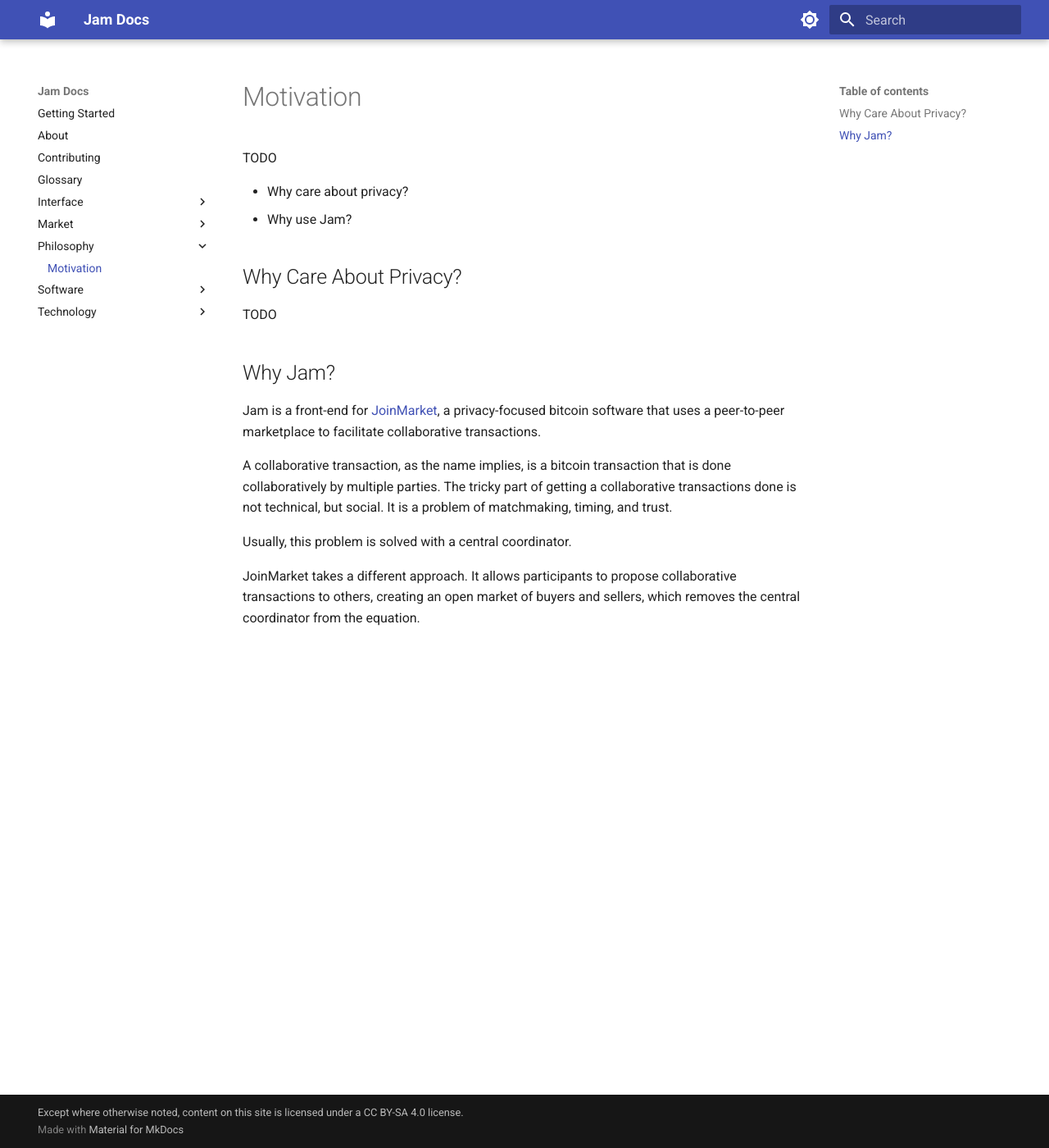
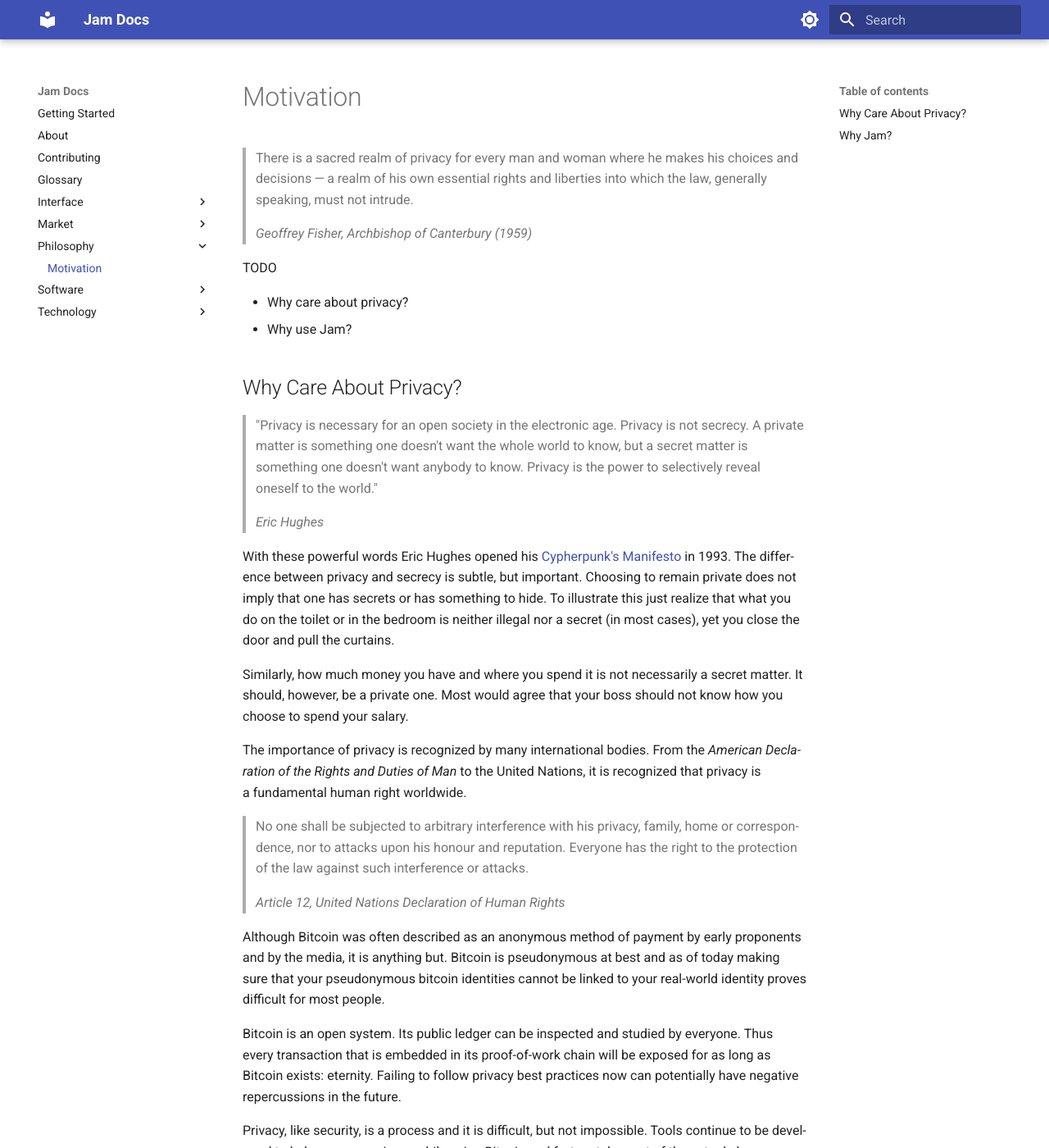
Before and after one commit to joinmarket-webui/jamdocs, an MkDocs documentation site: the page built from docs/philosophy/motivation.md, in a window 1280 px wide and 1400 px high. Shown: the whole window at 82% size. Built offline with MkDocs 1.6.1 and Material for MkDocs 9.7.7, drawn with Linux system fonts in a browser that asks for light colours; some of the changed text lies outside the part shown.

Commit message:
docs: add motivation and privacy best practices

```diff
--- a/docs/philosophy/motivation.md
+++ b/docs/philosophy/motivation.md
@@ -1,4 +1,10 @@
 # Motivation
+
+> There is a sacred realm of privacy for every man and woman where he makes his
+> choices and decisions — a realm of his own essen­tial rights and liber­ties into
+> which the law, gener­ally speaking, must not intrude.
+>
+> <cite>Geoffrey Fisher, Archbishop of Canter­bury (1959)</cite>
 
 TODO
 
@@ -7,7 +13,56 @@
 
 ## Why Care About Privacy?
 
-TODO
+> "Privacy is neces­sary for an open society in the electronic age.
+> Privacy is not secrecy. A private matter is something one doesn't want
+> the whole world to know, but a secret matter is something one doesn't
+> want anybody to know. Privacy is the power to selec­tively reveal
+> oneself to the world."
+>
+> <cite>Eric Hughes</cite>
+
+With these powerful words Eric Hughes opened his [Cypher­punk's
+Manifesto](https://nakamotoinstitute.org/static/docs/cypherpunk-manifesto.txt)
+in 1993. The differ­ence between privacy and secrecy is subtle, but
+impor­tant. Choosing to remain private does not imply that one has
+secrets or has something to hide. To illus­trate this just realize that
+what you do on the toilet or in the bedroom is neither illegal nor
+a secret (in most cases), yet you close the door and pull the curtains.
+
+Similarly, how much money you have and where you spend it is not
+neces­sarily a secret matter. It should, however, be a private one. Most
+would agree that your boss should not know how you choose to spend your
+salary.
+
+The impor­tance of privacy is recog­nized by many inter­na­tional
+bodies. From the *American Decla­ra­tion of the Rights and Duties of
+Man* to the United Nations, it is recog­nized that privacy is
+a funda­mental human right worldwide.
+
+> No one shall be subjected to arbitrary inter­fer­ence with his
+> privacy, family, home or corre­spon­dence, nor to attacks upon his
+> honour and reputa­tion. Everyone has the right to the protec­tion of
+> the law against such inter­fer­ence or attacks.
+>
+> <cite>Article 12, United Nations Decla­ra­tion of Human Rights</cite>
+
+Although Bitcoin was often described as an anony­mous method of payment
+by early propo­nents and by the media, it is anything but. Bitcoin is
+pseudo­ny­mous at best and as of today making sure that your
+pseudo­ny­mous bitcoin identi­ties cannot be linked to your real-world
+identity proves diffi­cult for most people.
+
+Bitcoin is an open system. Its public ledger can be inspected and
+studied by everyone. Thus every trans­ac­tion that is embedded in its
+proof-of-work chain will be exposed for as long as Bitcoin exists:
+eternity. Failing to follow privacy best practices now can poten­tially
+have negative reper­cus­sions in the future.
+
+Privacy, like security, is a process and it is diffi­cult, but not
+impos­sible. Tools continue to be devel­oped to help preserve privacy
+while using Bitcoin and fortu­nately most of these tools become easier
+to use over time. Unfor­tu­nately no panacea exists. One has to remain
+aware of the trade­offs and follow best practices as they evolve.
 
 ## Why Jam?
 
```
Also changed, not shown: docs/technology/privacy-best-practices.md (added, +108 -0 lines).
